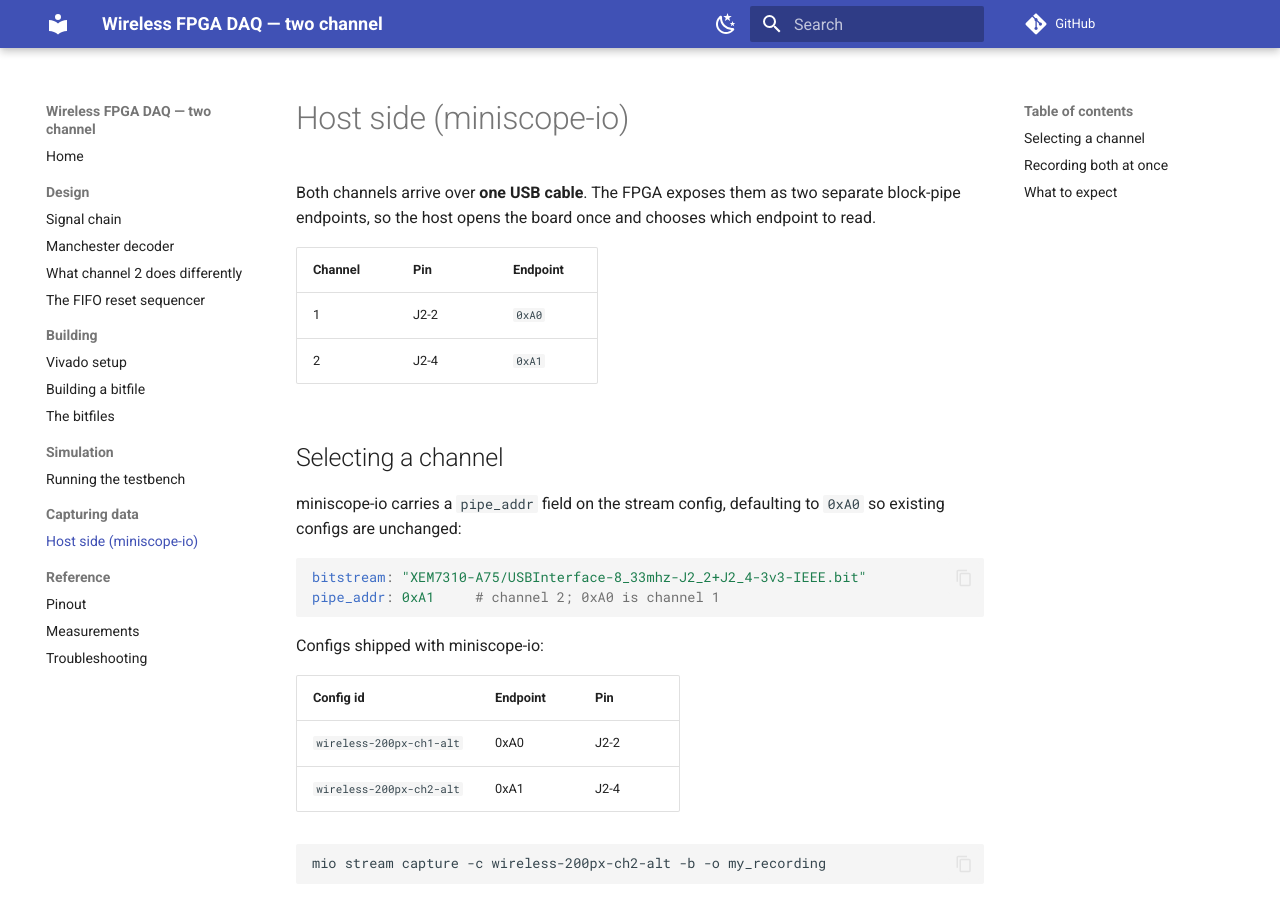
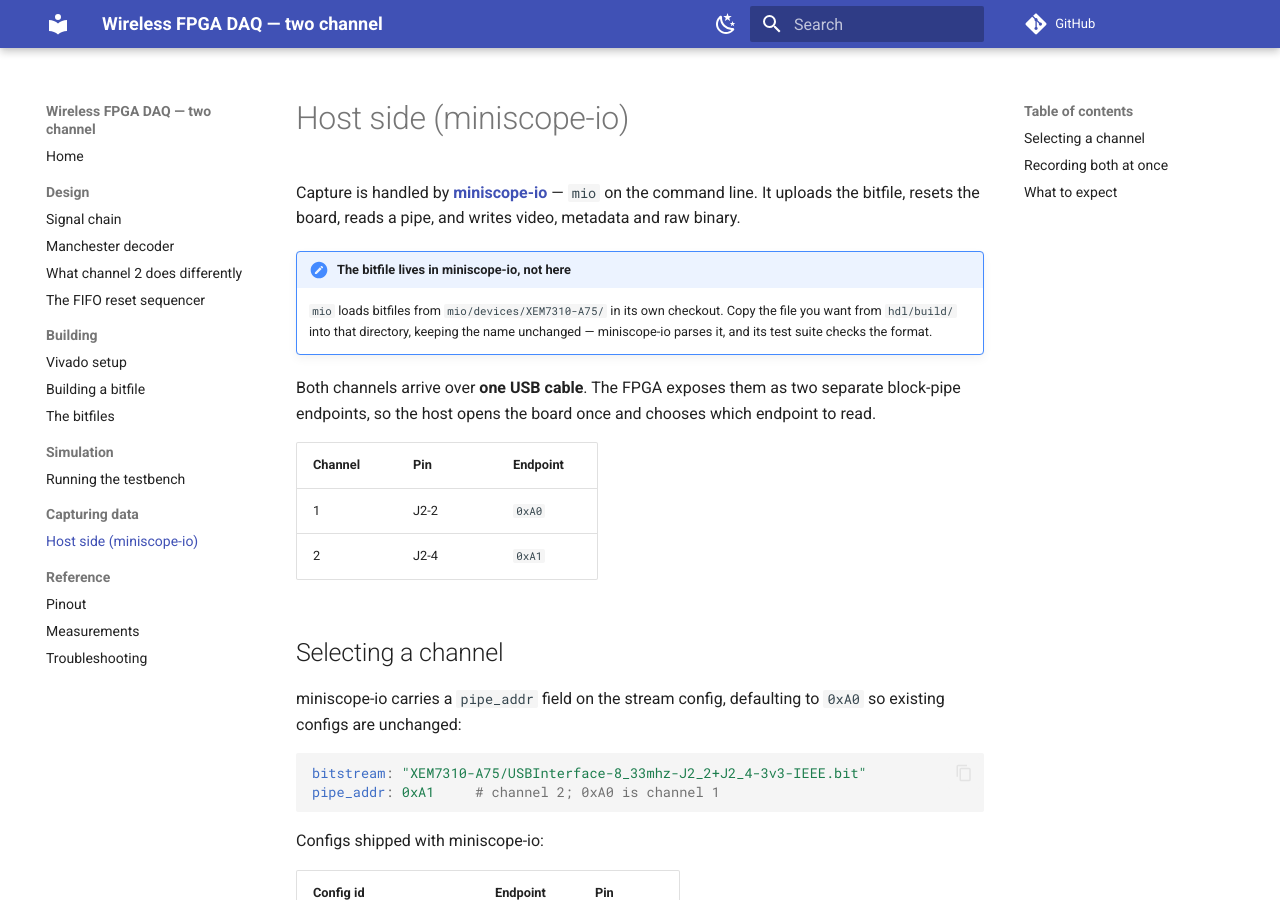
Before and after one commit to Aharoni-Lab/wireless_fpga_daq_2ch, an MkDocs documentation site: the page built from docs/host/capture.md, in a window 1280 px wide and 900 px high. Built offline with MkDocs 1.6.1 and Material for MkDocs 9.7.7, drawn with Linux system fonts in a browser that asks for light colours; comment, search, counter and statistics services are not loaded.

Commit message:
Link to miniscope-io, and say where the bitfile has to be copied

```diff
--- a/docs/host/capture.md
+++ b/docs/host/capture.md
@@ -1,4 +1,14 @@
 # Host side (miniscope-io)
+
+Capture is handled by **[miniscope-io](https://github.com/miniscope/mio)** — `mio` on the command line. It
+uploads the bitfile, resets the board, reads a pipe, and writes video, metadata
+and raw binary.
+
+!!! note "The bitfile lives in miniscope-io, not here"
+    `mio` loads bitfiles from `mio/devices/XEM7310-A75/` in its own checkout.
+    Copy the file you want from `hdl/build/` into that directory, keeping the
+    name unchanged — miniscope-io parses it, and its test suite checks the
+    format.
 
 Both channels arrive over **one USB cable**. The FPGA exposes them as two
 separate block-pipe endpoints, so the host opens the board once and chooses
```
Also changed, not shown: README.md (+6 -2 lines), docs/index.md (+1 -1 lines), 1 other file.
